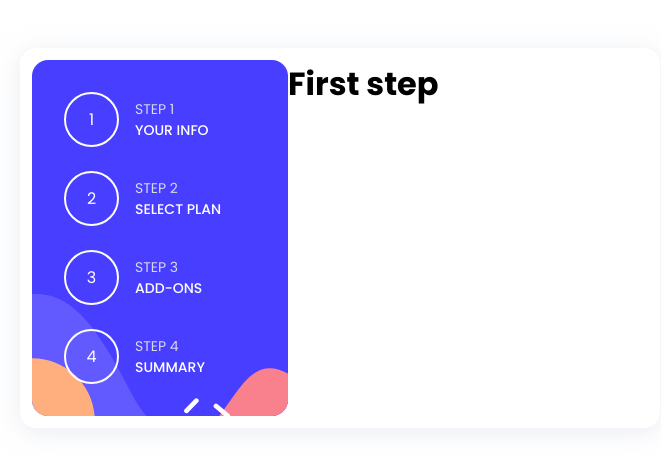
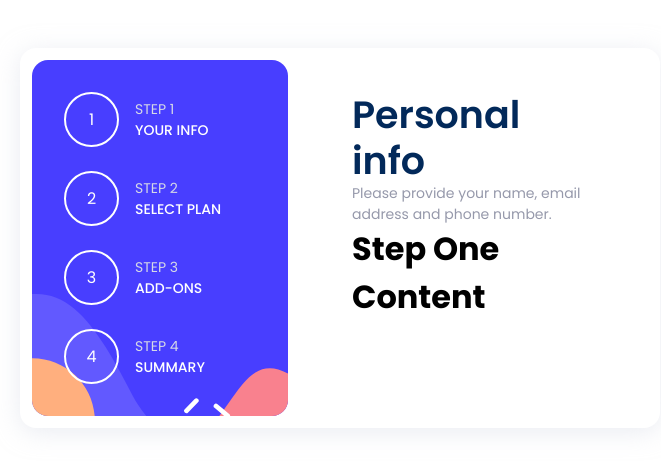
Before and after one commit to Rijad99/form-wizard, a React (Create React App) app: page / in a window 1280 px wide. Shown: the part 162-630 px from the top of the page, without its empty margins (300-961 px from the left). Built offline with nearby package versions, Linux system fonts and the light colour scheme.

Commit message:
Add step handle change function, form grid css

```diff
--- a/src/client/components/main/FormWizard/FormWizard.tsx
+++ b/src/client/components/main/FormWizard/FormWizard.tsx
@@ -1,12 +1,26 @@
-import React, { useState } from 'react'
+import { useState, PropsWithChildren } from 'react'
 
 import { Container } from '../../common/Container/Container';
 import { Card } from '../../common/Card/Card';
-import { StepsList } from '../StepsList/StepsList';
-import { FirstStep, SecondStep, ThirdStep, FourthStep  } from '../Steps/Steps';
+import { StepItem } from '../StepItem/StepItem';
+import { Step, FirstStepContent, SecondStepContent, ThirdStepContent, FourthStepContent  } from '../Steps/Steps';
+
+import { stepsData } from '../../../data/stepsData';
 
 import styles from "../FormWizard/_FormWizard.module.scss";
+import stepItemStyles from '../StepItem/_StepItem.module.scss';
 import gridStyle from "../FormGrid/_FormGrid.module.scss";
+
+import sidebarBg from '../../../../images/backgrounds/bg-sidebar-desktop.svg';
+
+const StepsList = (props: PropsWithChildren) => {
+    return (
+        <ul className={stepItemStyles.stepsList}>
+            <img src={sidebarBg} className={stepItemStyles.background} />
+            {props?.children}
+        </ul>
+    )
+};
 
 export const FormWizard = () => {
     const [step, setStep] = useState<number>(1);
@@ -18,21 +32,31 @@ export const FormWizard = () => {
     const currentStep = (step: number) => {
         switch(step) {
             case 1:
-                return <FirstStep />
+                return <FirstStepContent />
             case 2:
-                return <SecondStep />
+                return <SecondStepContent />
             case 3:
-                return <ThirdStep />
+                return <ThirdStepContent />
             case 4:
-                return <FourthStep />
+                return <FourthStepContent />
         };
     };
 
     return (
         <Container additionalClasses={styles.formWizardContainer}>
             <Card additionalClasses={gridStyle.formGrid}>
-                <StepsList onClick={() => handleStepChange(2)} />
-                {currentStep(step)}
+                <StepsList>
+                    {
+                        stepsData.map(step => {
+                            return (
+                                <StepItem key={step.stepNumber} onClick={() => handleStepChange(step.stepNumber)} stepNumber={step.stepNumber} stepTitle={step.stepTitle} />
+                            )
+                        })
+                    }
+                </StepsList>
+                <Step>
+                    {currentStep(step)}
+                </Step>
             </Card>
         </Container>
     )
--- /dev/null
+++ b/src/client/components/main/StepItem/StepItem.tsx
@@ -0,0 +1,19 @@
+import styles from '../StepItem/_StepItem.module.scss';
+
+export interface StepItemProps {
+    stepNumber: number,
+    stepTitle: string,
+    onClick?: () => void
+}
+
+export const StepItem = (props: StepItemProps) => {
+    return (
+        <li className={styles.step} onClick={props.onClick}>
+            <div className={styles.stepCircle}>{props.stepNumber}</div>
+            <div className={styles.stepInfo}>
+                <span className={styles.stepNumber}>Step {props.stepNumber}</span>
+                <span className={styles.stepTitle}>{props.stepTitle}</span>
+            </div>
+        </li>
+    )
+}
--- a/src/client/components/main/Steps/Steps.tsx
+++ b/src/client/components/main/Steps/Steps.tsx
@@ -1,31 +1,44 @@
-export const FirstStep = () => {
+import { PropsWithChildren } from 'react';
+
+import styles from '../Steps/_Steps.module.scss';
+
+export const Step = (props: PropsWithChildren) => {
     return (
-        <div>
-            <h1>First step</h1>
+        <div className={styles.formContentGrid}>
+            <div className={styles.formHeader}>
+                <h1 className={styles.headerTitle}>Personal info</h1>
+                <p className={styles.headerSubtitle}>Please provide your name, email address and phone number.</p>
+            </div>
+            <div className={styles.formContent}>
+                {props.children}
+            </div>
+            <div className={styles.formFooter}>
+
+            </div>
         </div>
     )
 };
 
-export const SecondStep = () => {
+export const FirstStepContent = () => {
     return (
-        <div>
-            <h1>Second step</h1>
-        </div>
+        <h1>Step One Content</h1>
     )
 };
 
-export const ThirdStep = () => {
+export const SecondStepContent = () => {
     return (
-        <div>
-            <h1>Third step</h1>
-        </div>
+        <h1>Step Two Content</h1>
     )
 };
 
-export const FourthStep = () => {
+export const ThirdStepContent = () => {
     return (
-        <div>
-            <h1>Fourth step</h1>
-        </div>
+        <h1>Step Three Content</h1>
     )
 };
+
+export const FourthStepContent = () => {
+    return (
+        <h1>Step Four Content</h1>
+    )
+};
--- a/src/client/components/main/Steps/_Steps.module.scss
+++ b/src/client/components/main/Steps/_Steps.module.scss
@@ -0,0 +1,39 @@
+@import "../../../scss/variables";
+
+.formContentGrid {
+    display: grid;
+    grid-template-columns: 100%;
+    grid-template-rows: auto 1fr auto;
+    grid-template-areas:
+        "header"
+        "content"
+        "footer"
+    ;
+    width: 100%;
+    padding: 32px 64px;
+}
+
+.formHeader {
+    grid-area: header;
+
+    .headerTitle {
+        font-size: $heading1;
+        font-weight: $boldest;
+        color: $marineBlue;
+        line-height: 1.2;
+    }
+
+    .headerSubtitle {
+        font-size: $medium;
+        font-weight: $bold;
+        color: $coolGray;
+    }
+}
+
+.formContent {
+    grid-area: content;
+}
+
+.formFooter {
+    grid-area: footer;
+}
--- a/src/client/components/main/StepsList/StepsList.tsx
+++ /dev/null
@@ -1,59 +0,0 @@
-import styles from '../StepsList/_StepsList.module.scss';
-
-import sidebarBg from '../../../../images/backgrounds/bg-sidebar-desktop.svg';
-
-const steps: StepItemProps[] = [
-    {
-        stepNumber: 1,
-        stepTitle: "Your info"
-    },
-    {
-        stepNumber: 2,
-        stepTitle: "Select plan"
-    },
-    {
-        stepNumber: 3,
-        stepTitle: "Add-ons"
-    },
-    {
-        stepNumber: 4,
-        stepTitle: "Summary"
-    }
-];
-
-interface StepsListProps {
-    onClick: () => void
-}
-
-export const StepsList = (props: StepsListProps) => {
-    return (
-        <ul className={styles.stepsList}>
-            <img src={sidebarBg} className={styles.background} />
-            {
-                steps.map(step => {
-                    return (
-                        <StepItem key={step.stepNumber} onClick={props.onClick} stepNumber={step.stepNumber} stepTitle={step.stepTitle} />
-                    )
-                })
-            }
-        </ul>
-    )
-};
-
-interface StepItemProps {
-    stepNumber: number,
-    stepTitle: string,
-    onClick?: () => void
-}
-
-const StepItem = (props: StepItemProps) => {
-    return (
-        <li className={styles.step} onClick={props.onClick}>
-            <div className={styles.stepCircle}>{props.stepNumber}</div>
-            <div className={styles.stepInfo}>
-                <span className={styles.stepNumber}>Step {props.stepNumber}</span>
-                <span className={styles.stepTitle}>{props.stepTitle}</span>
-            </div>
-        </li>
-    )
-}
--- /dev/null
+++ b/src/client/data/stepsData.ts
@@ -0,0 +1,20 @@
+import { StepItemProps } from '../components/main/StepItem/StepItem';
+
+export const stepsData: StepItemProps[] = [
+    {
+        stepNumber: 1,
+        stepTitle: "Your info"
+    },
+    {
+        stepNumber: 2,
+        stepTitle: "Select plan"
+    },
+    {
+        stepNumber: 3,
+        stepTitle: "Add-ons"
+    },
+    {
+        stepNumber: 4,
+        stepTitle: "Summary"
+    }
+];
--- a/src/client/scss/_variables.scss
+++ b/src/client/scss/_variables.scss
@@ -13,7 +13,7 @@ $alabaster: hsl(231, 100%, 99%);
 $white: hsl(0, 0%, 100%);
 
 // Typography
-$heading1: 32px;
+$heading1: 38px;
 $heading2: 24px;
 $heading3: 18px;
 $heading4: 16px;
@@ -24,7 +24,7 @@ $medium: 14px;
 // Typography weights
 $bold: 400;
 $bolder: 500;
-$boldest: 700;
+$boldest: 600;
 
 // Shadows
 $lightShadow: 0 4px 25px rgba($lightGray, 0.5);
```
Also changed, not shown: src/client/components/main/StepItem/_StepItem.module.scss (renamed from src/client/components/main/StepsList/_StepsList.module.scss).
